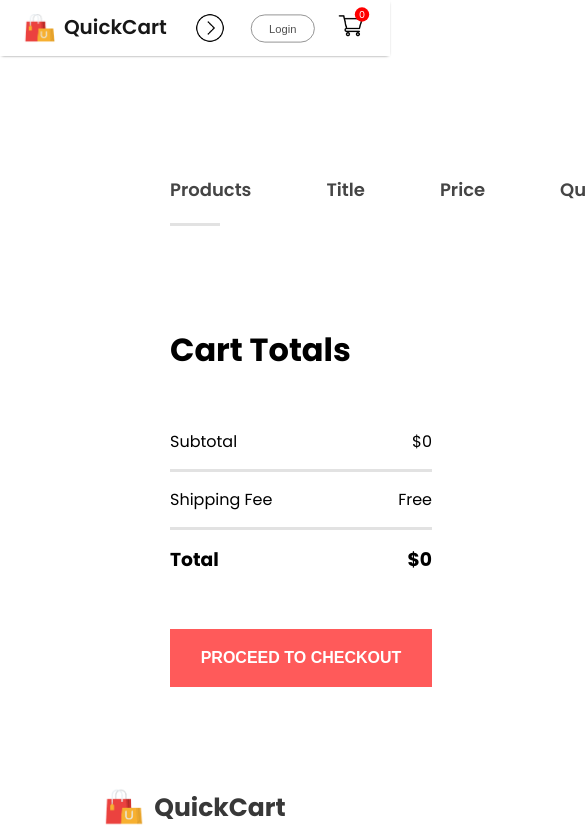
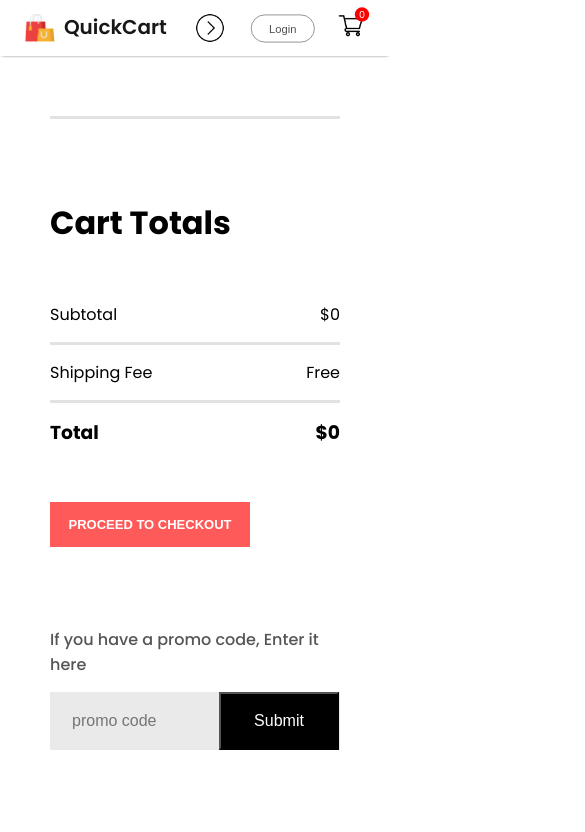
Before and after one commit to ashcode002x/MERN-Ecommerce-Website, a React (Create React App) app in the folder frontend/: page /cart in a window 390 px wide. Shown: the top 832 px of the page, 585 px wide, since content can reach past the window. Built offline with nearby package versions, Linux system fonts and the light colour scheme.

Commit message:
style: Implement responsive design for CartItems component

```diff
--- a/frontend/src/Components/CartItems/CartItems.css
+++ b/frontend/src/Components/CartItems/CartItems.css
@@ -107,3 +107,114 @@
     color: white;
     cursor: pointer;
 }
+
+@media (max-width: 1280px) {
+    .cartItems {
+        margin: 60px 50px;
+    }
+
+    .cartItems-format-main {
+        grid-template-columns: 0.5fr 3fr 0.5fr 0.5fr 0.5fr 0.5fr;
+        gap: 20px;
+        padding: 15px 0px;
+        font-size: 15px;
+    }
+
+    .cartIcon-product-icon {
+        height: 50px;
+    }
+
+    .cartItems-remove-icon {
+        margin: auto;
+    }
+
+    .cartItems-quantity {
+        width: 40px;
+        height: 30px;
+    }
+
+    .cartItems-down {
+        margin: 80px 0px;
+        flex-direction: column;
+        gap: 80px;
+    }
+
+    .cartItems-total {
+        margin: 0;
+    }
+
+    .cartItems-total button {
+        max-width: 200px;
+        height: 45px;
+        font-size: 13px;
+    }
+
+    .cartItems-promobox {
+        width: auto;
+        max-width: 500px;
+    }
+
+    .cartItems-promobox input {
+        width: 100%;
+    }
+
+    .cartItems-promobox button {
+        width: 120px;
+        margin-left: -125px;
+    }
+}
+
+@media (max-width: 500px) {
+    .cartItems-format-main {
+        display: none;
+        grid-template-columns: 0.5fr 3fr 0.5fr;
+        gap: 10px;
+    }
+
+    .cartItems-format {
+        display: grid;
+    }
+
+    .cartIcon-product-icon {
+        height: 50px;
+    }
+
+    .cartItems-remove-icon {
+        margin: auto;
+    }
+
+    .cartItems-quantity {
+        width: 40px;
+        height: 30px;
+    }
+
+    .cartItems-down {
+        margin: 80px 0px;
+        flex-direction: column;
+        gap: 80px;
+    }
+
+    .cartItems-total {
+        margin: 0;
+    }
+
+    .cartItems-total button {
+        max-width: 200px;
+        height: 45px;
+        font-size: 13px;
+    }
+
+    .cartItems-promobox {
+        width: auto;
+        max-width: 500px;
+    }
+
+    .cartItems-promobox input {
+        width: 100%;
+    }
+
+    .cartItems-promobox button {
+        width: 120px;
+        margin-left: -125px;
+    }
+}
```
